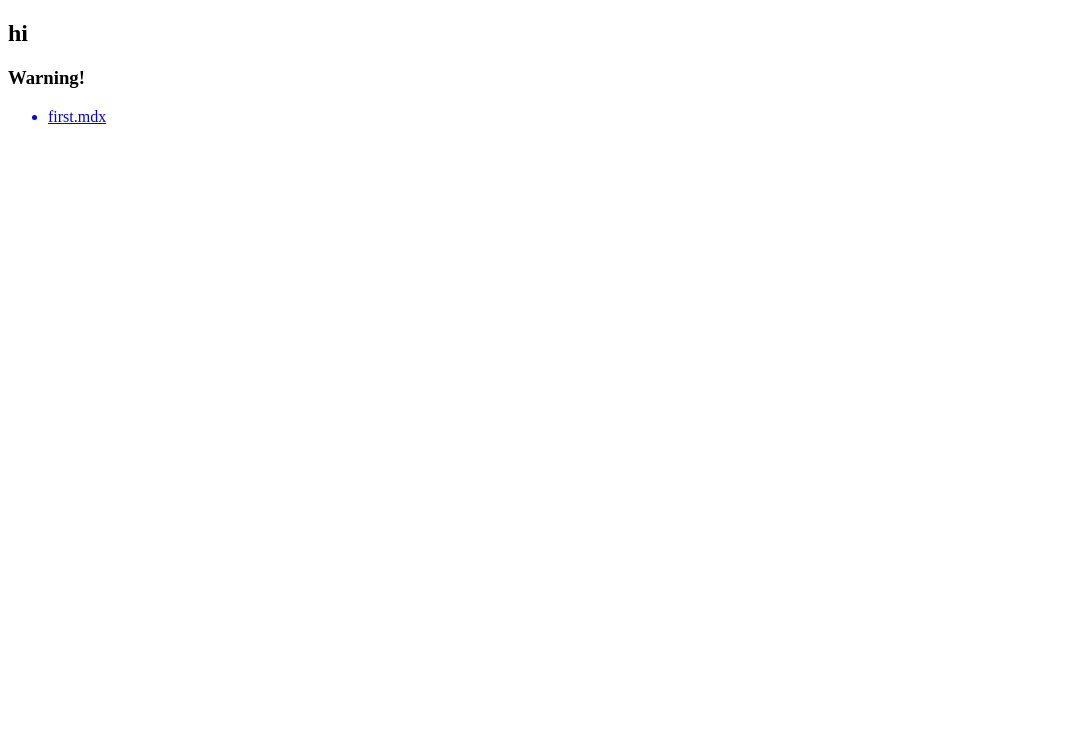
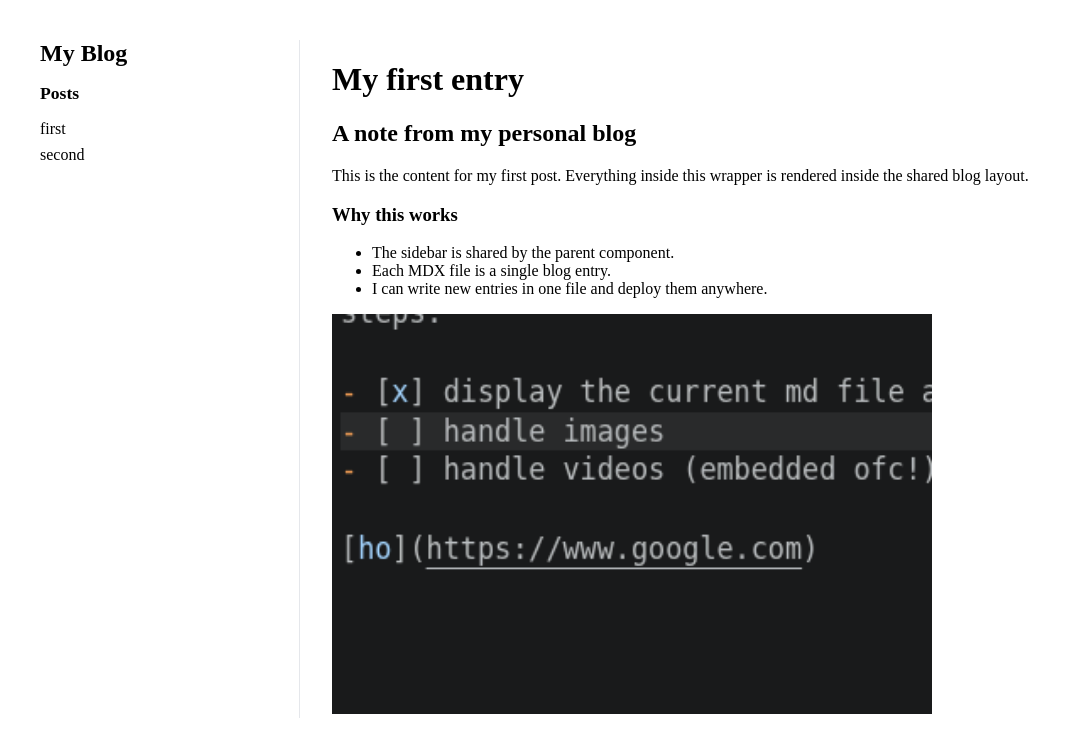
Before and after one commit to Zolo-Ryan/blog, a Next.js app: page /first in a window 1280 px wide. Shown: the top 752 px of the page, without its empty margins (0-1082 px from the left). Built offline with nearby package versions, Linux system fonts and the light colour scheme.

Commit message:
feat: sidebar handled, the frontend is working with mdx now

```diff
--- /dev/null
+++ b/app/api/posts/route.ts
@@ -0,0 +1,10 @@
+import { returnPagesContents } from "@/utils/io";
+
+export async function GET() {
+  const posts = returnPagesContents()
+    .filter((fileName) => fileName.endsWith(".mdx") || fileName.endsWith(".md"))
+    .map((fileName) => fileName.replace(/\.(mdx|md)$/i, ""))
+    .sort();
+
+  return Response.json({ posts });
+}
--- a/app/components/CustomImage.tsx
+++ b/app/components/CustomImage.tsx
@@ -14,19 +14,19 @@ export default function CustomImage({
     switch(type) {
         case 'big':
             height = height || 400;
-            width = width || 400;
+            width = width || 600;
             break;
         case 'medium':
             height = height || 200;
-            width = width || 200;
+            width = width || 300;
             break;
         case 'small':
             height = height || 100;
-            width = width || 100;
+            width = width || 166;
             break;
         default:
             height = height || 300;
-            width = width || 300;
+            width = width || 450;
     }
 
     return (
--- a/app/components/Parent.mdx
+++ /dev/null
@@ -1,5 +0,0 @@
-import CustomImage from "./CustomImage";
-import Youtube from "./Youtube";
-import Sidebar from "./Sidebar";
-
-<Sidebar />
--- /dev/null
+++ b/app/components/Parent.tsx
@@ -0,0 +1,30 @@
+import type { ReactNode } from "react";
+import Sidebar from "./Sidebar";
+
+type ParentProps = {
+  children: ReactNode;
+};
+
+export default function Parent({ children }: ParentProps) {
+  return (
+    <div
+      style={{
+        display: "grid",
+        gridTemplateColumns: "260px minmax(0, 1fr)",
+        gap: "2rem",
+        padding: "2rem",
+        maxWidth: "1200px",
+        margin: "0 auto",
+      }}
+    >
+      <aside style={{ borderRight: "1px solid #e5e7eb", paddingRight: "1rem" }}>
+        <div style={{ position: "sticky", top: "1rem" }}>
+          <h1 style={{ margin: "0 0 1rem", fontSize: "1.5rem" }}>My Blog</h1>
+          <Sidebar />
+        </div>
+      </aside>
+
+      <main style={{ minWidth: 0 }}>{children}</main>
+    </div>
+  );
+}
--- a/app/components/Sidebar.tsx
+++ b/app/components/Sidebar.tsx
@@ -1,21 +1,30 @@
-import { returnDataContents } from "@/utils/io";
+"use client";
+
 import Link from "next/link";
+import { useEffect, useState } from "react";
 
-export default async function Sidebar() {
+export default function Sidebar() {
+  const [posts, setPosts] = useState<string[]>([]);
 
-    const files = await returnDataContents();
+  useEffect(() => {
+    fetch("/api/posts")
+      .then((res) => res.json())
+      .then((data) => setPosts(data.posts ?? []))
+      .catch(() => setPosts([]));
+  }, []);
 
-    return (
-        <div>
-            <ul>
-                {files.map((fileName, i) => {
-                    return (
-                        <Link href={`/${fileName.split('.')[0]}`} key={i}>
-                            <li>{fileName}</li>
-                        </Link>
-                    )
-                })}
-            </ul>
-        </div>
-    );
+  return (
+    <nav aria-label="Blog sidebar">
+      <h2 style={{ margin: "0 0 1rem", fontSize: "1.1rem" }}>Posts</h2>
+      <ul style={{ listStyle: "none", padding: 0, margin: 0, display: "grid", gap: "0.5rem" }}>
+        {posts.map((slug) => (
+          <li key={slug}>
+            <Link href={`/${slug}`} style={{ textDecoration: "none", color: "inherit" }}>
+              {slug}
+            </Link>
+          </li>
+        ))}
+      </ul>
+    </nav>
+  );
 }
--- a/app/page.tsx
+++ b/app/page.tsx
@@ -1,4 +1,4 @@
-export default async function Home() {
+export default function Home() {
   return (
     <></>
   );
--- a/mdx-components.tsx
+++ b/mdx-components.tsx
@@ -1,22 +1,22 @@
-import type { MDXComponents } from 'mdx/types'
+import type { MDXComponents } from 'mdx/types';
 import Image from 'next/image';
-import { ImageProps } from 'next/image';
+import type { ImageProps } from 'next/image';
+import Parent from './app/components/Parent';
 
 const components: MDXComponents = {
-  img: (props) => {
-    console.log("HI", props);
-    return (
+  wrapper: ({ children }) => <Parent>{children}</Parent>,
+  img: (props) => (
     <Image
       sizes="100vw"
       width={100}
       height={100}
-      placeholder='blur'
-      blurDataURL='...'
+      placeholder="blur"
+      blurDataURL="..."
       {...(props as ImageProps)}
     />
-  )}
+  ),
 } satisfies MDXComponents;
 
 export function useMDXComponents(): MDXComponents {
-  return components
+  return components;
 }
--- a/pages/first.mdx
+++ b/pages/first.mdx
@@ -1,7 +1,15 @@
-import Parent from "../app/components/Parent.mdx";
+import CustomImage from '../app/components/CustomImage'
 
-## hi
+# My first entry
 
-### Warning!
+## A note from my personal blog
 
-<Parent />
+This is the content for my first post. Everything inside this wrapper is rendered inside the shared blog layout.
+
+### Why this works
+
+- The sidebar is shared by the parent component.
+- Each MDX file is a single blog entry.
+- I can write new entries in one file and deploy them anywhere.
+
+<CustomImage src='/image.png' type='big' />
--- /dev/null
+++ b/pages/second.mdx
@@ -0,0 +1 @@
+## hi
--- a/utils/io.ts
+++ b/utils/io.ts
@@ -1,18 +1,17 @@
-import { promises as fs } from 'fs';
 import path from 'path';
 import * as cheerio from 'cheerio';
-
+import { readFileSync, readdirSync } from 'node:fs';
 
 export async function readFileContent(fileName: string) {
     const filePath = path.join(process.cwd(), 'data', fileName);
-    const fileContents = await fs.readFile(filePath, 'utf-8');
+    const fileContents = readFileSync(filePath, 'utf-8');
     return fileContents;
 }
 
-export async function returnDataContents() {
+export function returnPagesContents() {
     const directoryPath = path.join(process.cwd(), 'pages');
-    const directoryContents = await fs.readdir(directoryPath)
-    return directoryContents;
+    const directoryContents = readdirSync(directoryPath);
+    return directoryContents.filter((fileName) => fileName.endsWith('.mdx') || fileName.endsWith('.md'));
 }
 
 const filterScripts = ($: cheerio.CheerioAPI): void => {
```
Also changed, not shown: data/first.md (deleted, +0 -25 lines), 1 other file (tests, documents, lock files or other folders).
